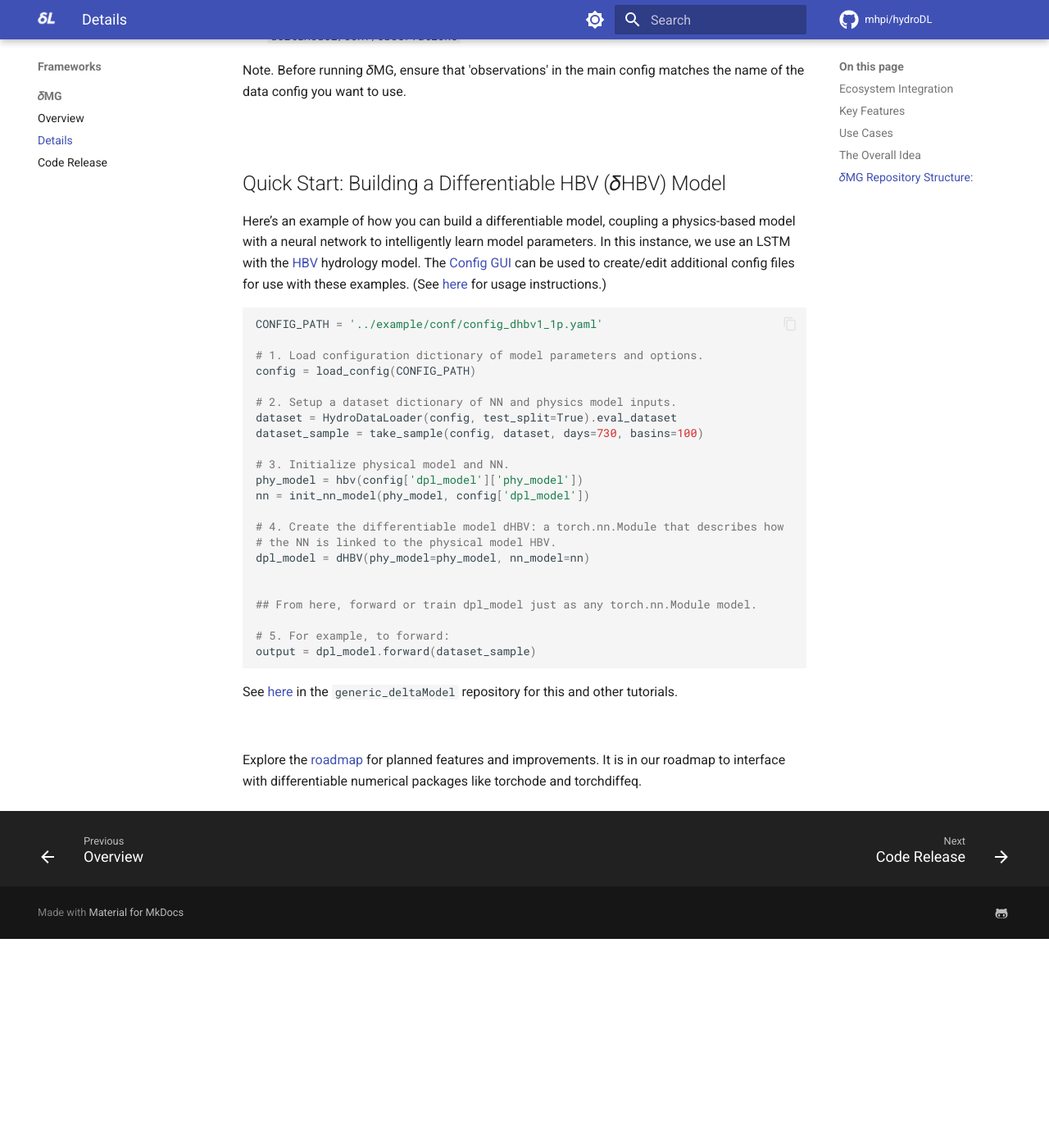
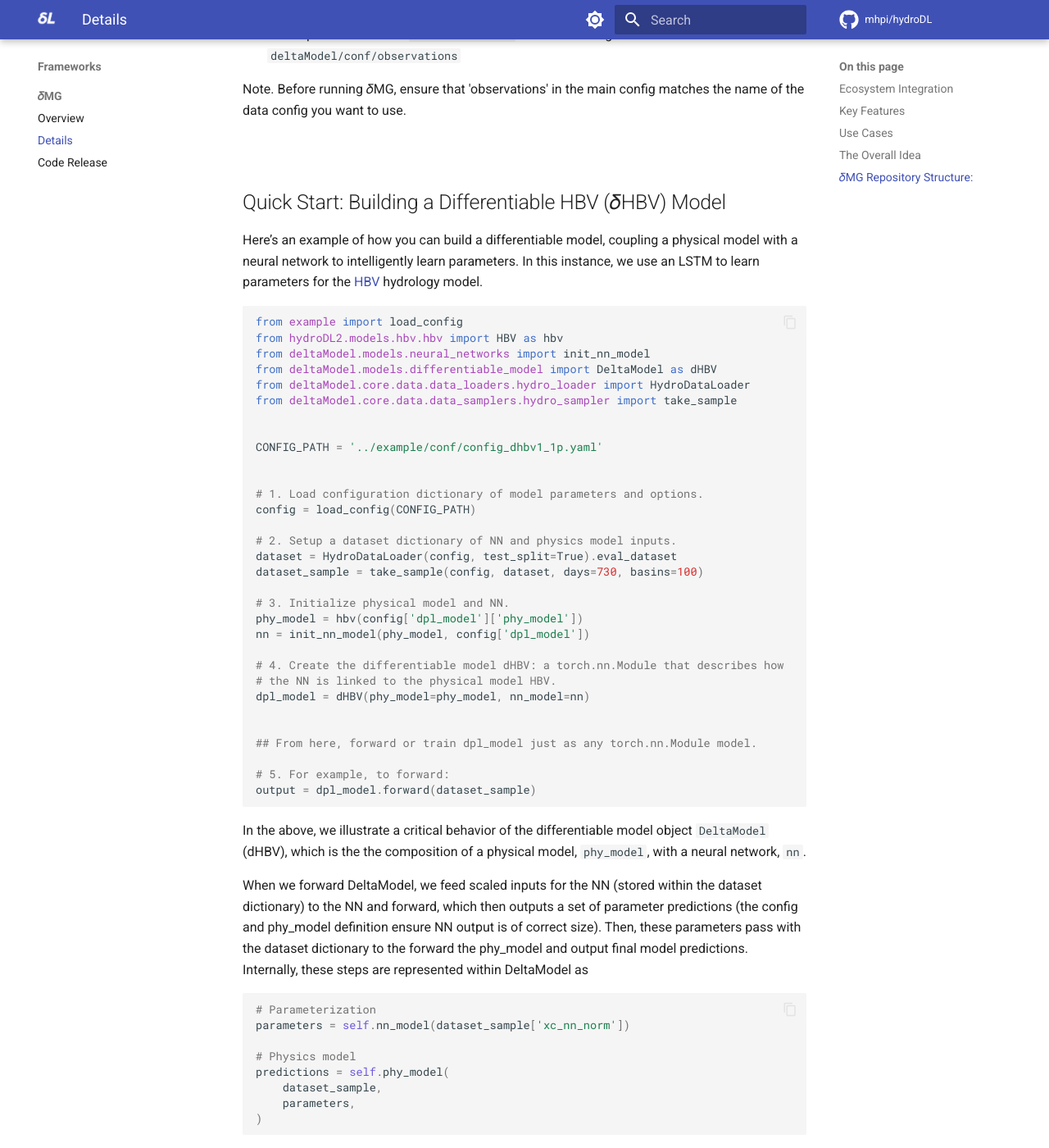
Before and after one commit to mhpi/mhpi.github.io, an MkDocs documentation site: the page built from docs/dmg/detail.md, in a window 1280 px wide and 1400 px high, scrolled down 5723 px. Shown: the whole window at 82% size. Built offline with MkDocs 1.6.1 and Material for MkDocs 9.7.7, drawn with Linux system fonts in a browser that asks for light colours; a script that is not in the unit is left out; comment, search, counter and statistics services are not loaded; before the commit the page ends 6868 px from its top, so only the background shows below that; some of the changed text lies outside the part shown.

Commit message:
Update detail.md
Adding deltamodel detail after example.

````diff
--- a/docs/dmg/detail.md
+++ b/docs/dmg/detail.md
@@ -8,18 +8,20 @@ learning capabilities to a wide variety of domains where prior equations can bri
 
 <br>
 
-### Ecosystem Integration
+
+## Ecosystem Integration
 For differentiable hydrology models used in MHPI research, 𝛿MG seamlessly integrates with:
 
 - **HydroDL2.0 ([`hydroDL2`](https://github.com/mhpi/hydroDL2))**: Home to MHPI's suite of physics-based hydrology models, and differentiable model augmentations (think variational data
       assimilation, model coupling, and additional physics-based hydrology tools).
 - **HydroData ([`hydro_data_dev`](https://github.com/mhpi/hydro_data_dev))**: Data extraction, processing, and management tools optimized for geospatial datasets.
 - **Config GUI ([`GUI-Config-builder`](https://mhpi-spatial.s3.us-east-2.amazonaws.com/mhpi-release/config_builder_gui/Config+Builder+GUI.zip))([Source](https://github.com/mhpi/GUI-Config-builder))**: An intuitive, user-friendly tool designed to simplify the creation and editing of configuration files for model setup and development.
-- **Concurrent development activities**: We are working on these efforts connected to 𝛿MG: (i) numerical PDE solvers on torch; (ii) [adjoint](https://doi.org/10.5194/hess-28-3051-2024) sensitivity; (iii) extremely efficient and highly accurate surrogate models; (iv) downscaled and bias corrected climate data; (v) mysteriously powerful neural networks.
+- **Concurrent development activities**: We are working on these efforts connected to 𝛿MG: (i) numerical PDE solvers on torch; (ii) [adjoint](https://doi.org/10.5194/hess-28-3051-2024) sensitivity; (iii) extremely efficient and highly accurate surrogate models; (iv) downscaled and bias corrected climate data; (v) mysteriously powerful neural networks, and more...
 
 <br>
 
-### Key Features
+
+## Key Features
 - **Hybrid Modeling**: Combines neural networks with physical process equations for enhanced interpretability and generalizability. Skip manually tuning model parameters by using neural networks to feed robust and interpretable parameter predictions directly.
 
 - **PyTorch Integration**: Easily scales with PyTorch, enabling efficient training and compatibility with modern deep learning tools, trained foundation models, differentiable numerical solvers.
@@ -32,30 +34,34 @@ For differentiable hydrology models used in MHPI research, 𝛿MG seamlessly int
 
 <br>
 
-### Use Cases
+
+## Use Cases
 This package powers the global- and  ([`national-scale water model`](https://doi.org/10.22541/essoar.172736277.74497104/v1)) that provide high-quality seamless hydrologic simulations over US and the world.
 It also hosts ([`global-scale photosynthesis `](https://doi.org/10.22541/au.173101418.87755465/v1)) learning and simulations
 
 <br>
 
-### The Overall Idea
+
+## The Overall Idea
 Characterized by the combination of process-based equations with neural networks (NNs), differentiable models train these components together, enabling parameter inputs for the equations to be effectively and efficiently learned at scale by the NNs. There are many possibilities for how such models are built.
 
-In 𝛿MG, we define a differentiable model with the class *DeltaModel* that can couple one or more NNs with a process-based model (itself potentially a collection of models). This class holds `nn` and a `phy_model` objects, respectively, as attributes internally and describes how they interface with each other. The *DeltaModel* object can be trained and forwarded just as any other PyTorch model (nn.Module). We also define *DataLoader* and *DataSampler* classes to handle datasets, a *Trainer* class for running train/test experiments, and a *ModelHandler* class for multimodel handling, multi-GPU training, data assimilation and streaming in a uniform and modular way. All model, training, and simulation settings are be collected in a configuration file that can be adapted to custom applications.
+In 𝛿MG, we define a differentiable model with the class *DeltaModel* that can couple one or more NNs with a process-based model (itself potentially a collection of models). This class holds `nn` and a `phy_model` objects, respectively, as attributes internally and describes how they interface with each other. The *DeltaModel* object can be trained and forwarded just as any other PyTorch model (nn.Module).
+
+We also define *DataLoader* and *DataSampler* classes to handle datasets, a *Trainer* class for running train/test experiments, and a *ModelHandler* class for multimodel handling, multi-GPU training, data assimilation and streaming in a uniform and modular way. All model, training, and simulation settings are be collected in a configuration file that can be adapted to custom applications.
 According to this schema, we define these core classes, from bottom up:
 
 - **nn**: PyTorch neural networks that can learn and provide either parameters, missing process representations, corrections, or other forms of enhancements to physical models.
 - **phy_model**: The physical model written in PyTorch (or potentially another interoperable differentiable platform) that takes learnable outputs from the `nn` model(s) and returns a prediction of some target variable(s). This can also be a wrapper holding several physical models.
 - **DeltaModel**: Holds (one or multiple) `nn` objects and a `phy_model` object, and describes how they are coupled; connection to ODE packages.
 - **ModelHandler**: Manages multimodeling, multi-GPU compute, and data assimilation or streaming. Can contain its own optimizers. Acts as an interface to CSDMS BMI or other interfaces.
-- **DataSampler:**: Samples data according to data format and training/testing requirements.
+- **DataSampler**: Samples data according to data format and training/testing requirements.
 - **Trainer**: Manages model training and testing, and connects data to models.
 - **DataLoader**: Preprocesses data to be used in training, testing, and simulation.
 
 <br>
 
-### 𝛿MG Repository Structure:
 
+## 𝛿MG Repository Structure:
     .
     ├── deltaModel/
     │   ├── __main__.py                 # Main entry point
@@ -80,8 +86,8 @@ According to this schema, we define these core classes, from bottom up:
 
 <br>
 
+
 # Getting Started with *𝛿MG* + *HydroDL 2.0*
-
 ## System Requirements
 𝛿MG uses PyTorch models requiring CUDA exclusively supported by NVIDIA GPUs. This requires using
 
@@ -91,10 +97,9 @@ According to this schema, we define these core classes, from bottom up:
 
 <br>
 
+
 ## Setup
-For a functioning 𝛿MG + HydroDL2 setup...
-
-### 1. Clone and Download Data
+### 1. Clone and Download Example Data
 - Open a terminal on your system, navigate to the directory where 𝛿MG and HydroDL2 will be stored, and clone (`master` branch):
 
     ```shell
@@ -102,11 +107,11 @@ For a functioning 𝛿MG + HydroDL2 setup...
     git clone https://github.com/mhpi/hydroDL2.git
     ```
 
-- Download the CAMELS data zip from the link above and extract, optionally to a `Data/` folder in your working directory, which should now look something like
+- Download the CAMELS data zip from the link above and extract, optionally to a `data/` folder in your working directory, which should now look something like
 
 ```
     .
-    ├── Data/
+    ├── data/
     │   ├── training_file           # Pickle file with training data
     │   ├── validation_file         # Pickle file with validation/testing data
     │   ├── gage_ids.npy            # Numpy array with all 671 CAMELS gage ids
@@ -163,8 +168,8 @@ For a functioning 𝛿MG + HydroDL2 setup...
 
 <br>
 
+
 ## Using the Config GUI
-
 ### Setup
 
 To use the HydroDL Config Builder from the GitHub source code, you have two options:
@@ -188,12 +193,21 @@ Note. Before running 𝛿MG, ensure that 'observations' in the main config match
 
 <br>
 
+
 ## Quick Start: Building a Differentiable HBV (𝛿HBV) Model
+Here’s an example of how you can build a differentiable model, coupling a physical model with a neural network to intelligently learn parameters. In this instance, we use an
+LSTM to learn parameters for the [HBV](https://en.wikipedia.org/wiki/HBV_hydrology_model) hydrology model.
+```python
+from example import load_config
+from hydroDL2.models.hbv.hbv import HBV as hbv
+from deltaModel.models.neural_networks import init_nn_model
+from deltaModel.models.differentiable_model import DeltaModel as dHBV
+from deltaModel.core.data.data_loaders.hydro_loader import HydroDataLoader
+from deltaModel.core.data.data_samplers.hydro_sampler import take_sample
 
-Here’s an example of how you can build a differentiable model, coupling a physics-based model with a neural network to intelligently learn model parameters. In this instance, we use an
-LSTM with the [HBV](https://en.wikipedia.org/wiki/HBV_hydrology_model) hydrology model. The [Config GUI](https://mhpi-spatial.s3.us-east-2.amazonaws.com/mhpi-release/config_builder_gui/Config+Builder+GUI.zip) can be used to create/edit additional config files for use with these examples. (See [here](https://github.com/mhpi/GUI-Config-builder/blob/main/README.md) for usage instructions.)
-```python
+
 CONFIG_PATH = '../example/conf/config_dhbv1_1p.yaml'
+
 
 # 1. Load configuration dictionary of model parameters and options.
 config = load_config(CONFIG_PATH)
@@ -217,8 +231,26 @@ dpl_model = dHBV(phy_model=phy_model, nn_model=nn)
 output = dpl_model.forward(dataset_sample)
 ```
 
-See [here](https://github.com/mhpi/generic_deltaModel/blob/master/example/differentiable_hydrology/dhbv_tutorial.ipynb) in the `generic_deltaModel` repository for this and other tutorials.
+In the above, we illustrate a critical behavior of the differentiable model object `DeltaModel` (dHBV), which is the the composition of a physical model, `phy_model`, with a neural network, `nn`.
+
+When we forward DeltaModel, we feed scaled inputs for the NN (stored within the dataset dictionary) to the NN and forward, which then outputs a set of parameter predictions (the config and phy_model definition ensure NN output is of correct size). Then, these parameters pass with the dataset dictionary to the forward the phy_model and output final model predictions. Internally, these steps are represented within DeltaModel as
+
+```python
+# Parameterization
+parameters = self.nn_model(dataset_sample['xc_nn_norm'])
+
+# Physics model
+predictions = self.phy_model(
+    dataset_sample,
+    parameters,
+)
+```
+
+See [examples/](https://github.com/mhpi/generic_deltaModel/blob/master/example/differentiable_hydrology/dhbv_tutorial.ipynb) in the `generic_deltaModel` repository for this and other tutorials.
+
+Note, the [Config GUI](https://mhpi-spatial.s3.us-east-2.amazonaws.com/mhpi-release/config_builder_gui/Config+Builder+GUI.zip) can be used to create/edit additional config files for use with these examples. ([Usage instructions](https://github.com/mhpi/GUI-Config-builder/blob/main/README.md))
 
 <br>
 
+
 Explore the [roadmap](https://github.com/orgs/mhpi/projects/4) for planned features and improvements. It is in our roadmap to interface with differentiable numerical packages like torchode and torchdiffeq.
````
Also changed, not shown: other parts of docs/dmg/detail.md (+1 -1 lines).
